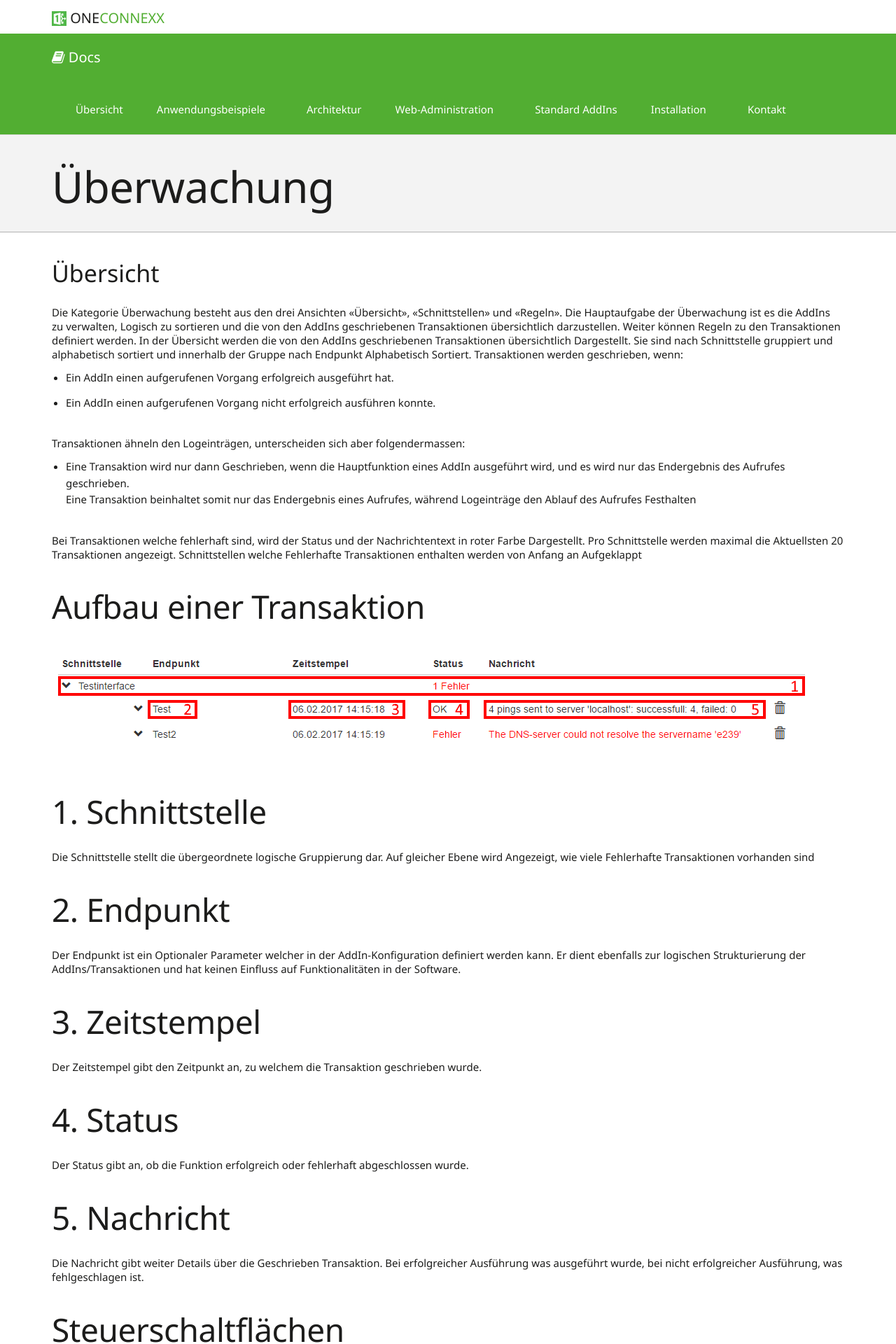
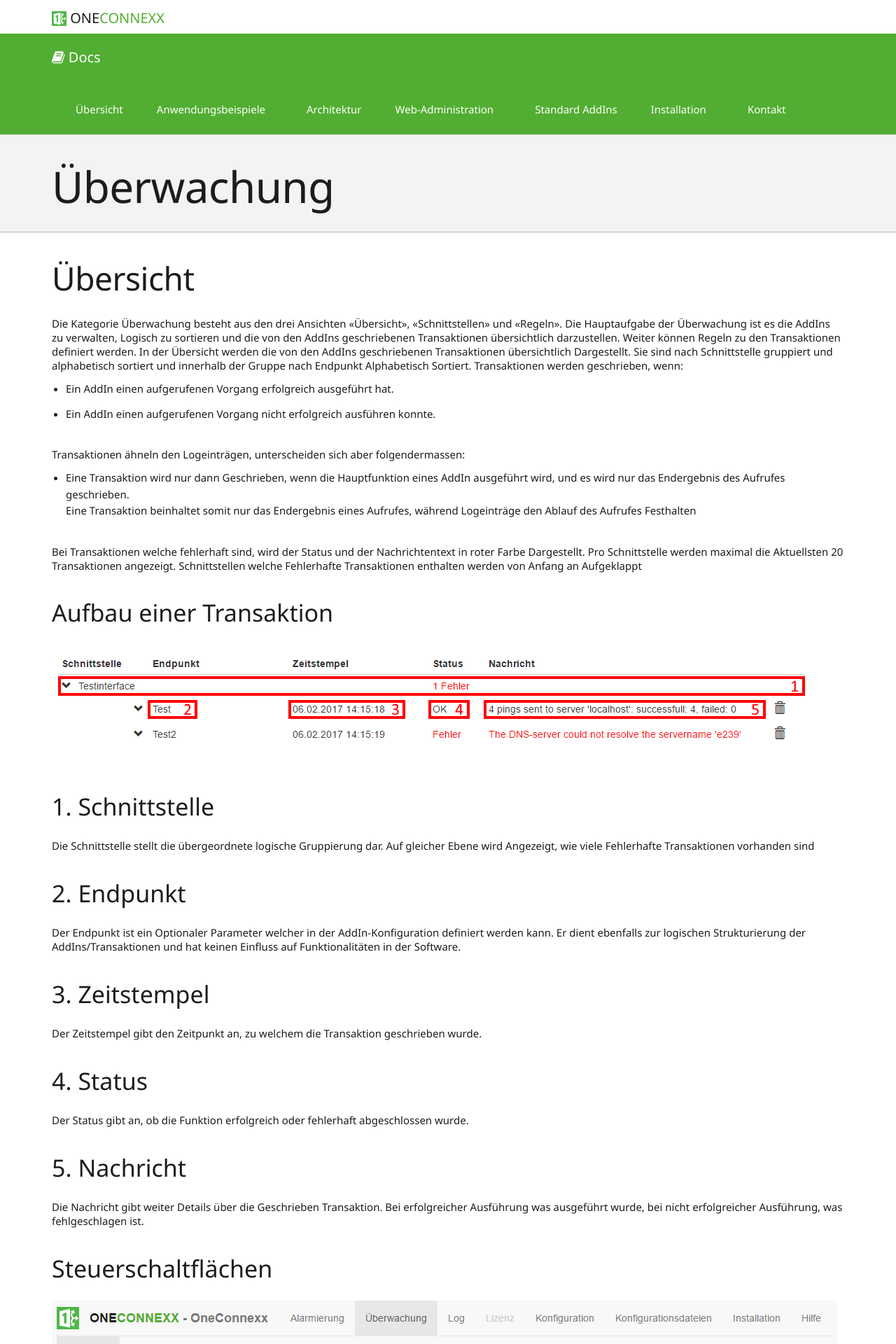
Before and after one commit to primesoft-group/oneconnexx-docs, a Jekyll site: the page built from _pages/webclient/de/ueberwachung.md, in a window 1280 px wide. Shown: the top 1920 px of the page at 70% size. Built offline with Jekyll 4.4.1, drawn with Linux system fonts in a browser that asks for light colours; nearby versions of some CDN libraries; some web fonts are replaced.

Commit message:
Titelformatierung in Monitoring angepasst

```diff
--- a/_pages/webclient/de/ueberwachung.md
+++ b/_pages/webclient/de/ueberwachung.md
@@ -3,7 +3,7 @@ layout: page
 title: Überwachung
 permalink: "webclient/de/ueberwachung/"
 ---
-### Übersicht
+## Übersicht
 
 Die Kategorie Überwachung besteht aus den drei Ansichten «Übersicht», «Schnittstellen» und «Regeln». Die Hauptaufgabe der Überwachung ist es die AddIns zu verwalten, Logisch zu sortieren und die von den AddIns geschriebenen Transaktionen übersichtlich darzustellen. Weiter können Regeln zu den Transaktionen definiert werden.
 In der Übersicht werden die von den AddIns geschriebenen Transaktionen übersichtlich Dargestellt. Sie sind nach Schnittstelle gruppiert und alphabetisch sortiert und innerhalb der Gruppe nach Endpunkt Alphabetisch Sortiert.
@@ -21,58 +21,58 @@ Bei Transaktionen welche fehlerhaft sind, wird der Status und der Nachrichtentex
 Pro Schnittstelle werden maximal die Aktuellsten 20 Transaktionen angezeigt.
 Schnittstellen welche Fehlerhafte Transaktionen enthalten werden von Anfang an Aufgeklappt
 
-## Aufbau einer Transaktion
+### Aufbau einer Transaktion
 
 ![X]({{ site.baseUrl }}/assets/content-images/webclient/de/transaction.png "Aufbau Transaktion")
 
-## 1. Schnittstelle
+### 1. Schnittstelle
   Die Schnittstelle stellt die übergeordnete logische Gruppierung dar. Auf gleicher Ebene wird Angezeigt, wie viele Fehlerhafte Transaktionen vorhanden sind
 
-## 2. Endpunkt
+### 2. Endpunkt
   Der Endpunkt ist ein Optionaler Parameter welcher in der AddIn-Konfiguration definiert werden kann. Er dient ebenfalls zur logischen Strukturierung der AddIns/Transaktionen und hat keinen Einfluss auf Funktionalitäten in der Software.
 
-## 3. Zeitstempel
+### 3. Zeitstempel
   Der Zeitstempel gibt den Zeitpunkt an, zu welchem die Transaktion geschrieben wurde.
 
-## 4. Status
+### 4. Status
   Der Status gibt an, ob die Funktion erfolgreich oder fehlerhaft abgeschlossen wurde.
 
-## 5. Nachricht
+### 5. Nachricht
   Die Nachricht gibt weiter Details über die Geschrieben Transaktion. Bei erfolgreicher Ausführung was ausgeführt wurde, bei nicht erfolgreicher Ausführung, was fehlgeschlagen ist.
 
-## Steuerschaltflächen
+### Steuerschaltflächen
 
 ![X]({{ site.baseUrl }}/assets/content-images/webclient/de/monitoringoverview.png "Überwachung Übersicht")
 
-## 1. Textfilter
+### 1. Textfilter
   Die Textsuche schränkt die Liste auf Einträge ein, welche einen bestimmten Ausdruck enthalten.
   Im Unterschied zu vielen Textsuchfeldern im OneConnexx besteht hier keine Möglichkeit reguläre Ausdrücke zu verwenden
 
-## 2. Alle ausklappen/einklappen
+### 2. Alle ausklappen/einklappen
   Mit dem Pfeil nach unten können alle Schnittstellen ausgeklappt werden.
   mit dem Pfeil nach oben können alle Schnittstellen eingeklappt werden.
 
-## 3. Nur Fehler anzeigen
+### 3. Nur Fehler anzeigen
   Zeigt nur die Fehlerhaften Transaktionen an. Schnittstellen welche keine Fehlerhafte Transaktionen enthalten werden automatisch ausgeblendet
 
-## 4. Transaktion löschen
+### 4. Transaktion löschen
   Mit dieser Schaltfläche kann eine Transaktion gelöscht werden. Es öffnet sich ein Dialog mit der Aufforderung zur Bestätigung des Löschens. Ein Klick auf die Schaltfläche «Löschen» führt den Befehl zum Löschen aus. Ein Klick auf die Schaltfläche Abbrechen führt wieder zurück auf die Übersichtseite
 
-## 5. Verlauf der Schnittstelle laden
+### 5. Verlauf der Schnittstelle laden
   Mit dieser Schaltfläche kann der Verlauf aller Transaktionen einer Schnittstellen/Endpunkt Kombination geladen werden. Es werden jeweils die 25 nächsten Einträge geladen. Über eine Weitere erscheinende Schaltfläche können die nächsten 25 Geladen werden. Werden nicht mehr als 25 Datensätze in der Datenbank gefunden, dann wird auch die Schaltfläche zum mehr laden nicht mehr angezeigt.
 
-### Schnittstellenkonfiguration
+## Schnittstellenkonfiguration
 In der Ansicht «Schnittstellen» können die Schnittstellen konfiguriert werden. Eine Schnittstelle dient dazu, die konfigurierten AddIn Instanzen zu Ordnen und Gruppieren.
 
 ![X]({{ site.baseUrl }}/assets/content-images/webclient/de/interfaceconfiguration.png "Schnittstellenkonfiguration")
 
 In der Linken Ansicht befinden sich die Schnittstellen und die zugeordneten AddIns, in der rechten die konfigurierten AddIns welche keiner Schnittstelle zugeordnet sind
 
-## 1. Textsuche
+### 1. Textsuche
 Die Textsuche schränkt die Liste auf Einträge ein, welche einen bestimmten Ausdruck enthalten.
 Im Unterschied zu vielen Textsuchfeldern im OneConnexx besteht hier keine Möglichkeit Regulären Ausdrücke zu verwenden
 
-## 2. Steuerschaltflächen
+### 2. Steuerschaltflächen
 Mit den Konfigurationsschaltflächen können die Schnittstellen verwaltet und konfiguriert werden
 
 * Mit dem Symbol links kann eine Schnittstelle gelöscht werden. Eine Schnittstelle kann nur gelöscht werden, wenn keine Transaktionen oder Regeln dazu vorhanden sind. Die Untergeordneten AddIns werden automatisch wieder in die rechte Ansicht verschoben.
@@ -85,32 +85,32 @@ Die AddIns können ganz einfach per Drag and Drop von der Rechten Ansicht in die
 * Einer Schnittstelle kann keine weitere Schnittstelle untergeordnet sein.
 * AddIns können nur Schnittstellen untergeordnet sein, ein AddIn als Unterelement eines AddIn ist nicht möglich.
 
-### Regeln
+## Regeln
 In der Ansicht «Regeln» können Regeln für die Transaktionen einer Schnittstelle konfiguriert werden. Diese Regeln dienen nicht dazu, fehlerhafte Transaktionen zu überwachen, sondern zu überprüfen ob eine Schnittstellen/Endpunkt Kombination eine gewisse Anzahl __erfolgreicher Transaktionen__ in einem definierten Zeitraum schreibt.
 Wird dieser Regel nicht erfüllt, so wird eine fehlerhafte Transaktion auf den Endpunkt geschrieben, welchem die Regel zugeordnet ist.
 Diese Transaktion kann entweder einfach so belassen werden, wird aber im Normalfall mit der Alarmierung verbunden. In der Alarmierung kann eine Überwachung auf eine Schnittstellen/Endpunkt Kombination gesetzt werden, welche bei einer fehlerhaften Transaktion eine Hinweismail auslöst. Mehr dazu unter "Alarmierung"
 
 ![X]({{ site.baseUrl }}/assets/content-images/webclient/de/ruleOverView.png "Regeln")
 
-## 1. Textsuche
+### 1. Textsuche
 Die Textsuche schränkt die Liste auf Einträge ein, welche einen bestimmten Ausdruck enthalten.
 Im Unterschied zu vielen Textsuchfeldern im OneConnexx besteht hier keine Möglichkeit Regulären Ausdrücke zu verwenden
 
 
-## 2. Sortierung
+### 2. Sortierung
 Über diese Schaltfläche kann die Sortierung geändert werden. Entweder A-Z oder Z-A. Diese Schaltfläche ist bei jeder Spalte vorhanden.
 
-## 3. Regel hinzufügen
+### 3. Regel hinzufügen
 Beim Klick auf diese Schaltfläche öffnet sich folgender Dialog:
 
 ![X]({{ site.baseUrl }}/assets/content-images/webclient/de/addNewRule.png "Neue Regel hinzufügen")
 
-## Aufbau der Regel:
+### Aufbau der Regel:
 Eine Regel setzt sich wie folgt zusammen:
 Eine Regel hat einen Namen, eine Schnittstelle und einen Endpunkt für welchen die Regel angewendet wird.
 Weiter enthält sie die Felder Limit-Modus (1) (maximale oder minimale Obergrenze), Anzahl Transaktionen (2) und betrachteter Zeitraum (3). Diese Felder ergeben zusammen die Regel (zum Beispiel: Maximal 4 Transaktionen in den letzten 6 Stunden), welche auf die angegebene Schnittstelle und den Endpunkt angewendet wird.
 Eine Regel wird täglich einmal zur Ausführzeit (4) evaluiert, welche auf die Minute genau angegeben werden kann. Das Wiederholen nach (5) Feld gibt an, nach wie vielen Stunden die Regel erneut evaluiert wird.
 
-## 4. Regel löschen/bearbeiten
+### 4. Regel löschen/bearbeiten
 Mit einem Klick auf die linke Schaltfläche kann eine Regel bearbeitet werden.
 Mit einem Klick auf die rechte Schaltfläche kann eine Regel gelöscht werden
```
